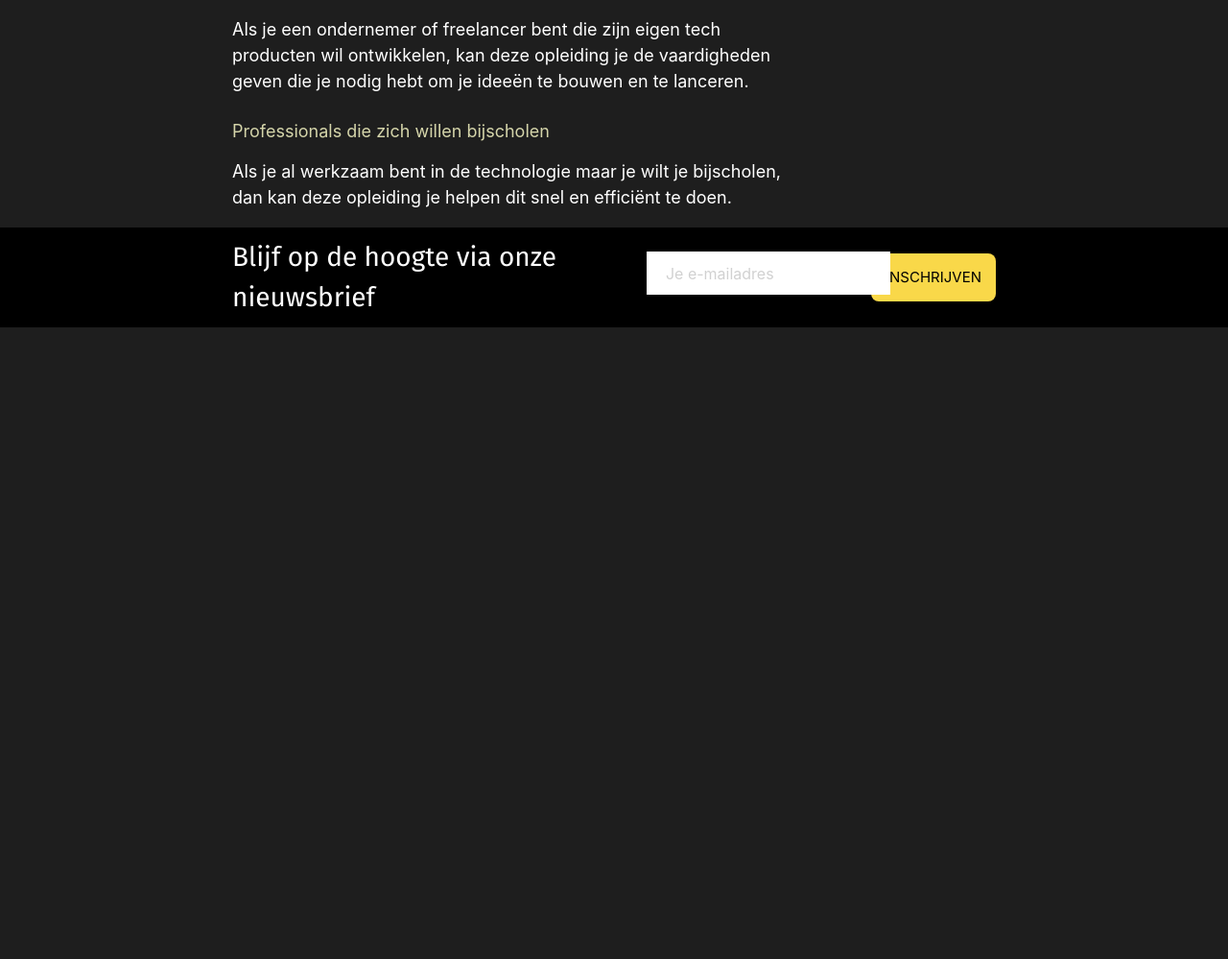
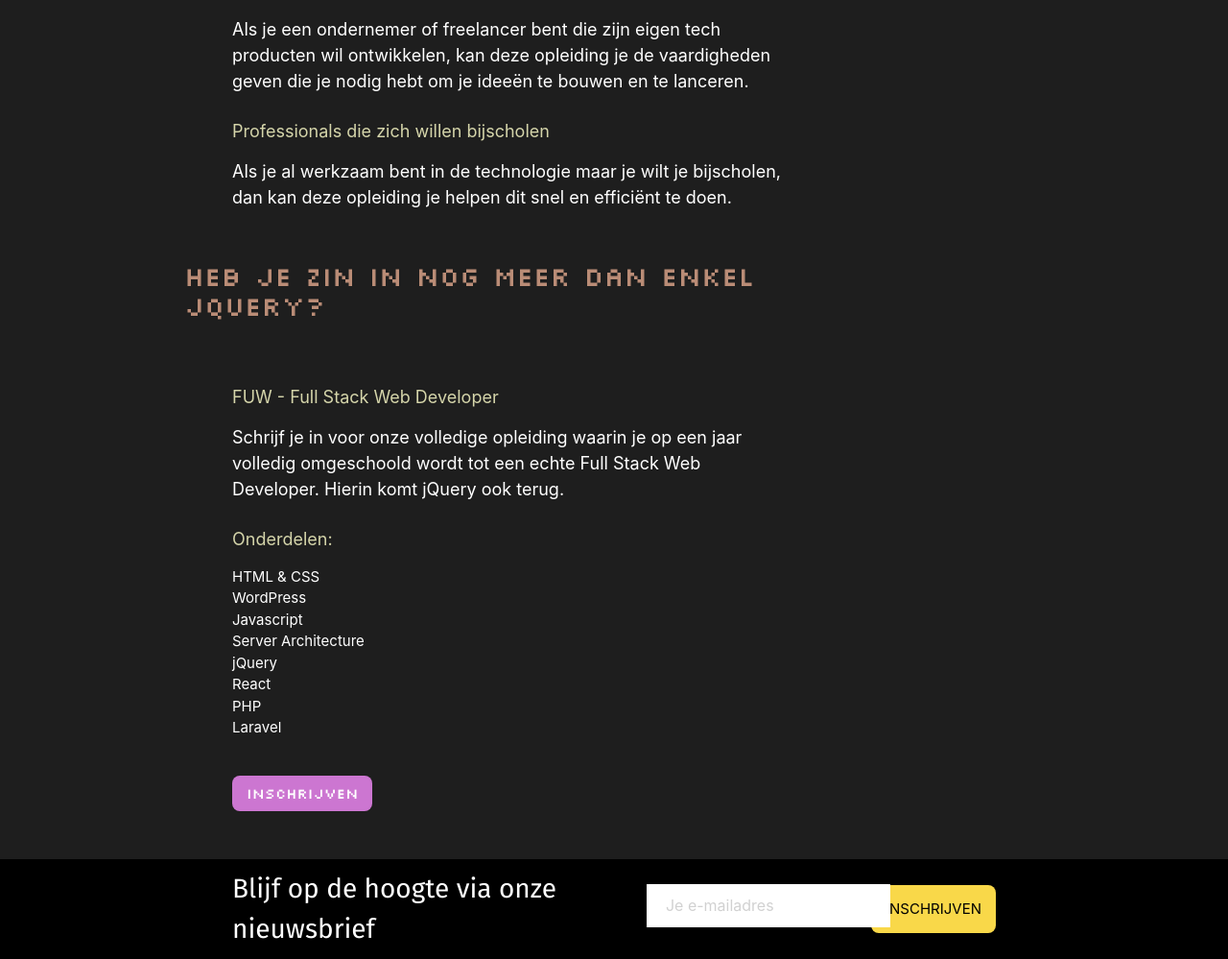
Before and after one commit to WilcoAgten/eindwerk-jquery, a PHP site: page / in a window 1280 px wide. Shown: the part 3111-4110 px from the top of the page at 96% size. Before the commit the page ends 3452 px from the top, so only its background shows below. Run offline with PHP 8.4, Linux system fonts and the light colour scheme.

Commit message:
add fuw section

```diff
--- a/css/style.css
+++ b/css/style.css
@@ -285,16 +285,24 @@ header .container {
 }
 
 #waarom h3,
-#wie h3 {
+#wie h3,
+#fuw h3 {
   color: var(--dimyellow);
   font-size: 18px;
   margin-left: 50px;
 }
 
 #waarom p,
-#wie p {
+#wie p,
+#fuw p,
+#fuw ul {
   color: white;
   margin-left: 50px;
+}
+
+#fuw button {
+  margin-left: 50px;
+  margin-bottom: 50px;
 }
 
 footer {
--- a/index.html
+++ b/index.html
@@ -253,6 +253,37 @@
     </div>
 
 
+    <div id="fuw" class="container flex">
+      <div class="left-content">
+        <h2>Heb je zin in nog meer dan enkel jQuery?</h2>
+        <h3>FUW - Full Stack Web Developer</h3>
+
+        <p>
+          Schrijf je in voor onze volledige opleiding waarin je op een jaar volledig omgeschoold wordt tot een echte Full Stack Web Developer. Hierin komt jQuery ook terug.
+        </p>
+
+        <h3>Onderdelen:</h3>
+
+        <p>
+          <ul>
+
+            <li>HTML & CSS</li>
+            <li>WordPress</li>
+            <li>Javascript</li>
+            <li>Server Architecture</li>
+            <li>jQuery</li>
+            <li>React</li>
+            <li>PHP</li>
+            <li>Laravel</li>
+          </ul>
+        </p>
+
+        <button class="navbtn mt10">INSCHRIJVEN</button>
+      </div>
+      <div class="right-content"></div>
+      </div>
+
+
     <div class="sliderbox">
       <h2>Jobs die jQuery vereisen</h2>
       <div id="eocjs-newsticker">
--- a/js/eindwerk.js
+++ b/js/eindwerk.js
@@ -34,6 +34,10 @@ $(document).ready(function () {
 
   $('#logo').animate({ 'font-size': '24px' }, 1000, 'linear');
 
+  $("#fuw button").on("click", function () {
+    window.open("https://www.cvodeverdieping.be/opleidingen/full-stack-webdeveloper", "_blank");
+  });
+
 
   //einde wilco
 
@@ -42,7 +46,6 @@ $(document).ready(function () {
   //joris
 
   $(".stickymenu button").on("click", function () {
-    console.log("test");
     window.open("https://www.cvodeverdieping.be/inschrijven/12171", "_blank");
   });
 
```
